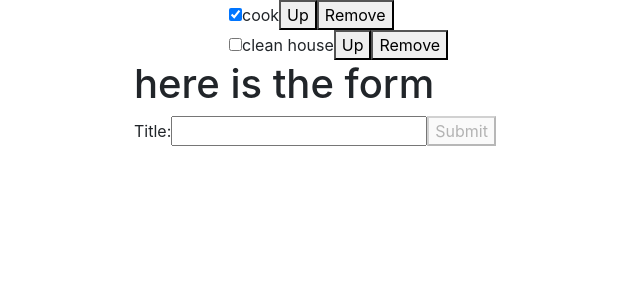
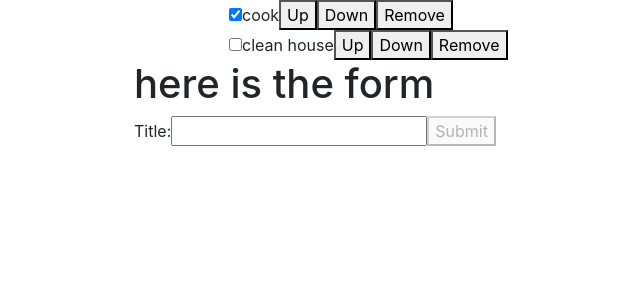
Before and after one commit to hungmuha/ReactTodoCodeTest, a React (Create React App) app: page / in a window 1280 px wide. Shown: the top 300 px of the page, without its empty margins (236-876 px from the left). Built offline with nearby package versions, Linux system fonts and the light colour scheme.

Commit message:
added move item down functionality

```diff
--- a/src/App.js
+++ b/src/App.js
@@ -57,7 +57,14 @@ const App = () => {
       let newTaskList = swap([...tasks],itemIndex, itemIndex-1);
       setTasks(newTaskList);
     }
-  }
+  };
+  const moveDown = item => {
+    let itemIndex = tasks.indexOf(item);
+    if(itemIndex < tasks.length - 1) {
+      let newTaskList = swap([...tasks],itemIndex, itemIndex+1);
+      setTasks(newTaskList);
+    }
+  };
 
   return (
     <section className="container">
@@ -66,6 +73,7 @@ const App = () => {
         removeTask={removeTask}
         changeStatus={toggleStatus}
         moveUp={moveUp}
+        moveDown={moveDown}
       />
       <CreateTodo
         inputValue={newInput}
--- a/src/components/Item.js
+++ b/src/components/Item.js
@@ -1,11 +1,12 @@
 import React from 'react';
 
-const Item = ({item, removeTask, changeStatus, moveUp}) => {
+const Item = ({item, removeTask, changeStatus, moveUp, moveDown}) => {
     return (
         <div>
             <input type="checkbox" onChange={()=> changeStatus(item)} checked={item.complete}/>
             <span>{item.title}</span>
             <button onClick={()=> moveUp(item)}>Up</button>
+            <button onClick={()=> moveDown(item)}>Down</button>
             <button onClick={()=> removeTask(item)}>Remove</button>
         </div>
     )
--- a/src/components/TodoList.js
+++ b/src/components/TodoList.js
@@ -1,7 +1,7 @@
 import React from 'react';
 import Item from './Item';
 
-const TodoList = ({list, removeTask, changeStatus, moveUp}) => {
+const TodoList = ({list, removeTask, changeStatus, moveUp, moveDown}) => {
     let displaylist = list.map((item) => {
         return (
             <Item
@@ -10,6 +10,7 @@ const TodoList = ({list, removeTask, changeStatus, moveUp}) => {
                 removeTask = {removeTask}
                 changeStatus = {changeStatus}
                 moveUp = {moveUp}
+                moveDown ={moveDown}
             />
         )
     });
```
